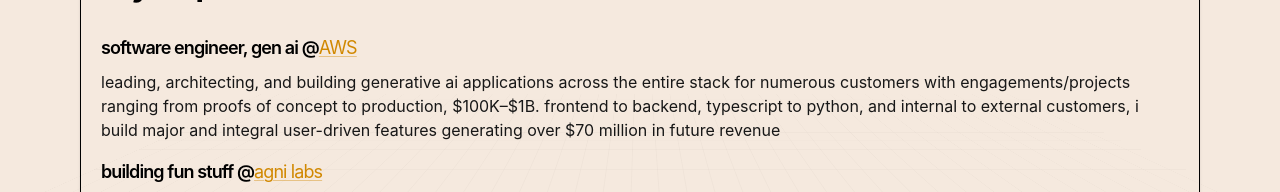
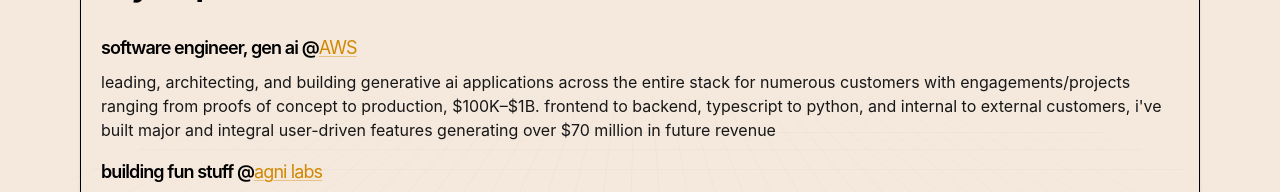
Before and after one commit to adiadd/adiadd.github.io, a Next.js app: page /experience in a window 1280 px wide. Shown: the part 188-380 px from the top of the page. Built offline with nearby package versions, Linux system fonts and the light colour scheme.

Commit message:
fix: experience text

```diff
--- a/src/app/experience/page.tsx
+++ b/src/app/experience/page.tsx
@@ -28,9 +28,9 @@ export default function Page() {
         leading, architecting, and building generative ai applications across
         the entire stack for numerous customers with engagements/projects
         ranging from proofs of concept to production, $100K–$1B. frontend to
-        backend, typescript to python, and internal to external customers, i
-        build major and integral user-driven features generating over $70
-        million in future revenue
+        backend, typescript to python, and internal to external customers,
+        i&apos;ve built major and integral user-driven features generating over
+        $70 million in future revenue
       </p>
       <h2 className="mb-2 text-lg font-semibold tracking-tighter">
         building fun stuff @{""}
```
